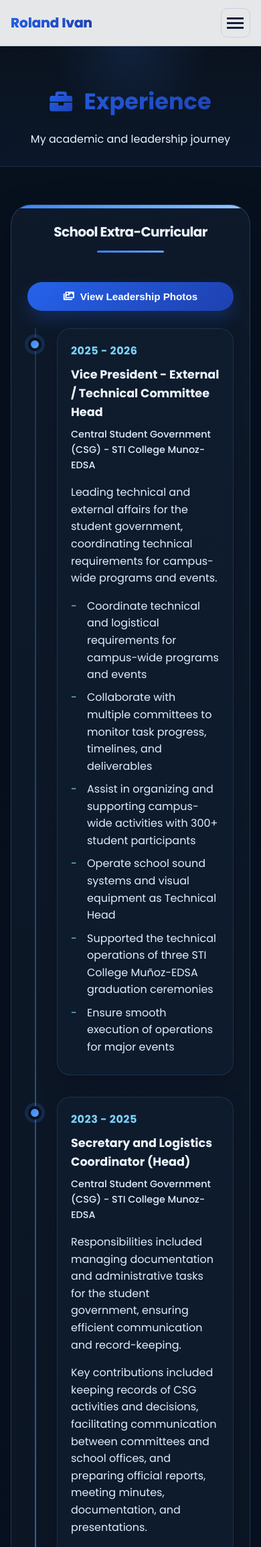
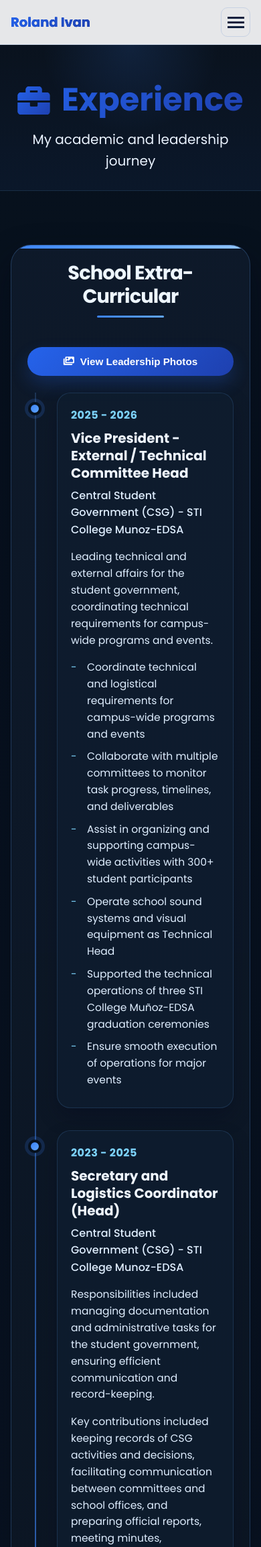
Before and after one commit to ivanzkiee/portfolioroland.io, a Django app: template portfolio/templates/portfolio/experience.html in a window 390 px wide. Shown: the top 2309 px of the page at 67% size. Run offline with Django 4.2, Linux system fonts and the light colour scheme; the template is opened without the code that fills it, so the values that code supplies are empty.

Commit message:
dddd
dddd

```diff
--- a/static/portfolio/css/style.css
+++ b/static/portfolio/css/style.css
@@ -105,6 +105,7 @@ body {
     min-height: 100vh;
     display: flex;
     flex-direction: column;
+    overflow-x: clip;
 }
 
 body.page-exit main,
@@ -114,10 +115,16 @@ body.page-exit .footer {
     transition: opacity 0.18s var(--motion-ease), transform 0.18s var(--motion-ease);
 }
 
+img, video, svg {
+    display: block;
+    max-width: 100%;
+    height: auto;
+}
+
 .container {
-    max-width: 1200px;
-    margin: 0 auto;
-    padding: 0 20px;
+    width: min(100%, 1200px);
+    margin-inline: auto;
+    padding-inline: clamp(1rem, 2vw, 2rem);
 }
 
 /* Progressive enhancement for subtle, scroll-led motion. */
@@ -319,6 +330,7 @@ html.motion-ready .motion-item.is-visible:hover {
 /* Main Content */
 main {
     flex: 1;
+    min-width: 0;
 }
 
 /* Global Icon Styling */
@@ -334,11 +346,31 @@ i.fa-solid, i.fa-brands, i.fa-regular {
 /* Ensure all sections have consistent dark theme */
 section {
     background: transparent;
+    min-width: 0;
 }
 
 /* Ensure text colors are consistent */
 h1, h2, h3, h4, h5, h6 {
     color: var(--text-primary);
+}
+
+h1 {
+    font-size: clamp(2.1rem, 4vw, 4rem);
+    line-height: 1.1;
+}
+
+h2 {
+    font-size: clamp(1.7rem, 3vw, 2.8rem);
+    line-height: 1.2;
+}
+
+h3 {
+    font-size: clamp(1.15rem, 1.6vw, 1.6rem);
+    line-height: 1.3;
+}
+
+p, li, input, textarea, button {
+    font-size: clamp(0.94rem, 0.7vw + 0.8rem, 1.02rem);
 }
 
 /* Page header icons */
@@ -2642,34 +2681,64 @@ h1, h2, h3, h4, h5, h6 {
 }
 
 /* Responsive Design */
-@media (max-width: 1024px) {
-    .nav-menu {
-        gap: 2rem;
-    }
-}
-
-@media (max-width: 768px) {
+@media (max-width: 1180px) {
+    .about-content,
+    .resume-content,
+    .contact-content {
+        grid-template-columns: 1fr;
+    }
+
+    .about-image,
+    .resume-download {
+        position: static;
+    }
+
+    .experience-columns {
+        gap: 1.5rem;
+    }
+}
+
+@media (max-width: 860px) {
+    .navbar {
+        padding: 0.8rem 0;
+    }
+
+    .navbar .container {
+        position: relative;
+        gap: 0.75rem;
+    }
+
+    .nav-right {
+        gap: 0.75rem;
+    }
+
     .hamburger {
         display: flex;
+        flex-shrink: 0;
     }
 
     .nav-menu {
         display: none;
         position: absolute;
-        top: 100%;
+        top: calc(100% + 0.5rem);
         left: 0;
         right: 0;
         background: var(--dark-card);
         flex-direction: column;
-        padding: 1.5rem;
-        border-top: 1px solid var(--border-color);
+        align-items: stretch;
+        padding: 1rem;
+        border: 1px solid var(--border-color);
+        border-radius: 16px;
+        box-shadow: var(--shadow);
         gap: 0.5rem;
-        max-height: calc(100vh - 5rem);
+        max-height: min(70vh, 520px);
         overflow-y: auto;
+        z-index: 1100;
     }
 
     .nav-menu li {
-        padding: 0.5rem 0;
+        width: 100%;
+        padding: 0.4rem 0;
         border-bottom: 1px solid var(--border-color);
     }
 
@@ -2677,16 +2746,20 @@ h1, h2, h3, h4, h5, h6 {
         border-bottom: none;
     }
 
+    .nav-menu a {
+        display: block;
+        width: 100%;
+        text-align: left;
+        padding: 0.25rem 0.1rem;
+        white-space: normal;
+    }
+
     .nav-menu a.active::after {
         display: none;
     }
 
     .nav-menu.active {
         display: flex;
-    }
-
-    .nav-right {
-        gap: 1rem;
     }
 
     .theme-toggle {
@@ -2694,39 +2767,29 @@ h1, h2, h3, h4, h5, h6 {
         height: 40px;
     }
 
-    .hero-title {
-        font-size: 2.5rem;
-    }
-
-    .about-content,
-    .resume-content,
-    .contact-content {
+    .features-grid,
+    .projects-grid,
+    .certificates-grid,
+    .skills-grid {
+        grid-template-columns: repeat(2, minmax(0, 1fr));
+    }
+
+    .experience-columns,
+    .achievement-grid {
         grid-template-columns: 1fr;
     }
 
-    .about-image,
-    .resume-download {
-        position: static;
-    }
-
-    .about-stats {
+    .skills-section {
+        padding-top: 56px;
+        padding-bottom: 56px;
+    }
+
+    .skills-intro {
+        margin-bottom: 2.75rem;
+    }
+
+    .ai-skill-panel {
         grid-template-columns: 1fr;
-    }
-
-    .experience-columns {
-        grid-template-columns: 1fr;
-    }
-
-    .timeline::before {
-        left: 15px;
-    }
-
-    .timeline-item {
-        padding-left: 50px;
-    }
-
-    .timeline-marker {
-        left: 5px;
     }
 
     .resume-paper {
@@ -2798,81 +2825,60 @@ h1, h2, h3, h4, h5, h6 {
         height: auto;
         aspect-ratio: 4 / 3;
     }
-}
-
-/* Tablet and compact laptop layouts */
-@media (min-width: 769px) and (max-width: 1200px) {
+
+    .achievement-modal-panel {
+        padding: 2.25rem 1rem 1.25rem;
+    }
+}
+
+@media (max-width: 640px) {
     .container {
-        padding-left: 24px;
-        padding-right: 24px;
-    }
-
-    .nav-menu {
-        gap: 1rem;
-    }
-
-    .nav-menu a {
-        font-size: 0.82rem;
-    }
-
-    .nav-right {
-        gap: 1rem;
+        padding-inline: 1rem;
+    }
+
+    .navbar {
+        padding: 0.7rem 0;
+    }
+
+    .nav-brand a {
+        font-size: clamp(1.15rem, 5vw, 1.45rem);
     }
 
     .hero {
-        padding: 96px 0;
+        padding: 72px 0;
     }
 
     .hero-title {
-        font-size: 3rem;
-    }
-
+        line-height: 1.15;
+    }
+
+    .hero-buttons {
+        align-items: stretch;
+        flex-direction: column;
+    }
+
+    .hero-buttons .btn,
+    .view-gallery-btn {
+        width: 100%;
+        justify-content: center;
+    }
+
+    .page-header {
+        padding: 56px 0 28px;
+    }
+
+    .page-header h1 {
+        gap: 0.6rem;
+        overflow-wrap: anywhere;
+    }
+
+    .skills-grid,
     .features-grid,
     .projects-grid,
-    .certificates-grid {
-        grid-template-columns: repeat(2, minmax(0, 1fr));
-    }
-
-    .experience-columns {
-        gap: 1.5rem;
-    }
-
-    .experience-column {
-        padding: 1.25rem;
-    }
-}
-
-/* Small phones */
-@media (max-width: 480px) {
-    .container {
-        padding-left: 16px;
-        padding-right: 16px;
-    }
-
-    .navbar {
-        padding: 0.75rem 0;
-    }
-
-    .nav-brand a {
-        font-size: 1.25rem;
-    }
-
-    .hero {
-        padding: 72px 0;
-    }
-
-    .hero-title {
-        font-size: 2rem;
-        line-height: 1.2;
-    }
-
-    .hero-subtitle,
-    .page-header p {
-        font-size: 1rem;
-    }
-
-    .skills-grid {
-        grid-template-columns: 1fr;
+    .certificates-grid,
+    .achievement-grid {
+        grid-template-columns: minmax(0, 1fr);
+        gap: 1.25rem;
     }
 
     .skills-category h2 {
@@ -2936,122 +2940,40 @@ h1, h2, h3, h4, h5, h6 {
         border-radius: 10px;
     }
 
-    .hero-buttons .btn {
-        justify-content: center;
-        width: 100%;
-    }
-
-    .features,
-    .experience-section,
-    .about-section,
-    .projects-section,
-    .skills-section,
-    .resume-section,
-    .contact-section,
-    .certificates-section {
-        padding-top: 56px;
-        padding-bottom: 56px;
-    }
-
-    .features-grid,
-    .projects-grid,
-    .certificates-grid {
-        grid-template-columns: minmax(0, 1fr);
-        gap: 1.25rem;
+    .assistant-panel {
+        width: min(92vw, 390px);
+    }
+
+    .assistant-form input {
+        font-size: 16px;
+    }
+
+    .footer {
+        padding: 1.5rem 0;
+        padding-bottom: 5.5rem;
+    }
+
+    .footer p {
+        font-size: 0.82rem;
+    }
+}
+
+@media (max-width: 480px) {
+    .nav-menu a {
+        font-size: 0.9rem;
     }
 
     .feature-card,
     .project-content,
-    .timeline-content {
-        padding: 1.25rem;
-    }
-
-    .page-header {
-        padding: 56px 0 28px;
-    }
-
-    .page-header h1 {
-        font-size: 2.1rem;
-        gap: 0.6rem;
-    }
-
-    .experience-column-title {
-        font-size: 1.25rem;
-    }
-
-    .timeline-item {
-        padding-left: 44px;
-        margin-bottom: 2rem;
-    }
-
-    .timeline-content h3 {
-        font-size: 1.1rem;
-    }
-
-    .timeline-content h4 {
-        font-size: 0.9rem;
-    }
-
-    .page-header h1 {
-        overflow-wrap: anywhere;
-    }
-
-    .timeline::before {
-        left: 11px;
-    }
-
-    .timeline-marker {
-        left: 1px;
-    }
-
-    .view-gallery-btn {
-        width: 100%;
-        justify-content: center;
-    }
-
-    .certificate-modal {
-        padding: 4.5rem 0.75rem 1rem;
-    }
-
-    .modal-heading {
-        width: 100%;
-    }
-
-    .modal-heading h2 {
-        font-size: 1rem;
-        overflow-wrap: anywhere;
-    }
-
-    .modal-content,
-    .modal-video {
-        width: 100%;
-        max-width: 100%;
-        max-height: 72vh;
-        border-radius: 10px;
-    }
-
-    .modal-caption {
-        max-width: 100%;
-        border-radius: 10px;
-    }
-
+    .timeline-content,
     .resume-paper,
     .contact-form-container,
     .contact-info {
         padding: 1.25rem;
     }
 
-    .achievement-modal-panel {
-        padding: 2.25rem 1.25rem 1.5rem;
-    }
-
-    .footer {
-        padding: 1.5rem 0;
-        padding-bottom: 5.5rem;
-    }
-
-    .footer p {
-        font-size: 0.82rem;
+    .about-stats {
+        grid-template-columns: 1fr;
     }
 }
 
```
Also changed, not shown: other parts of static/portfolio/css/style.css (+25 -52 lines).
